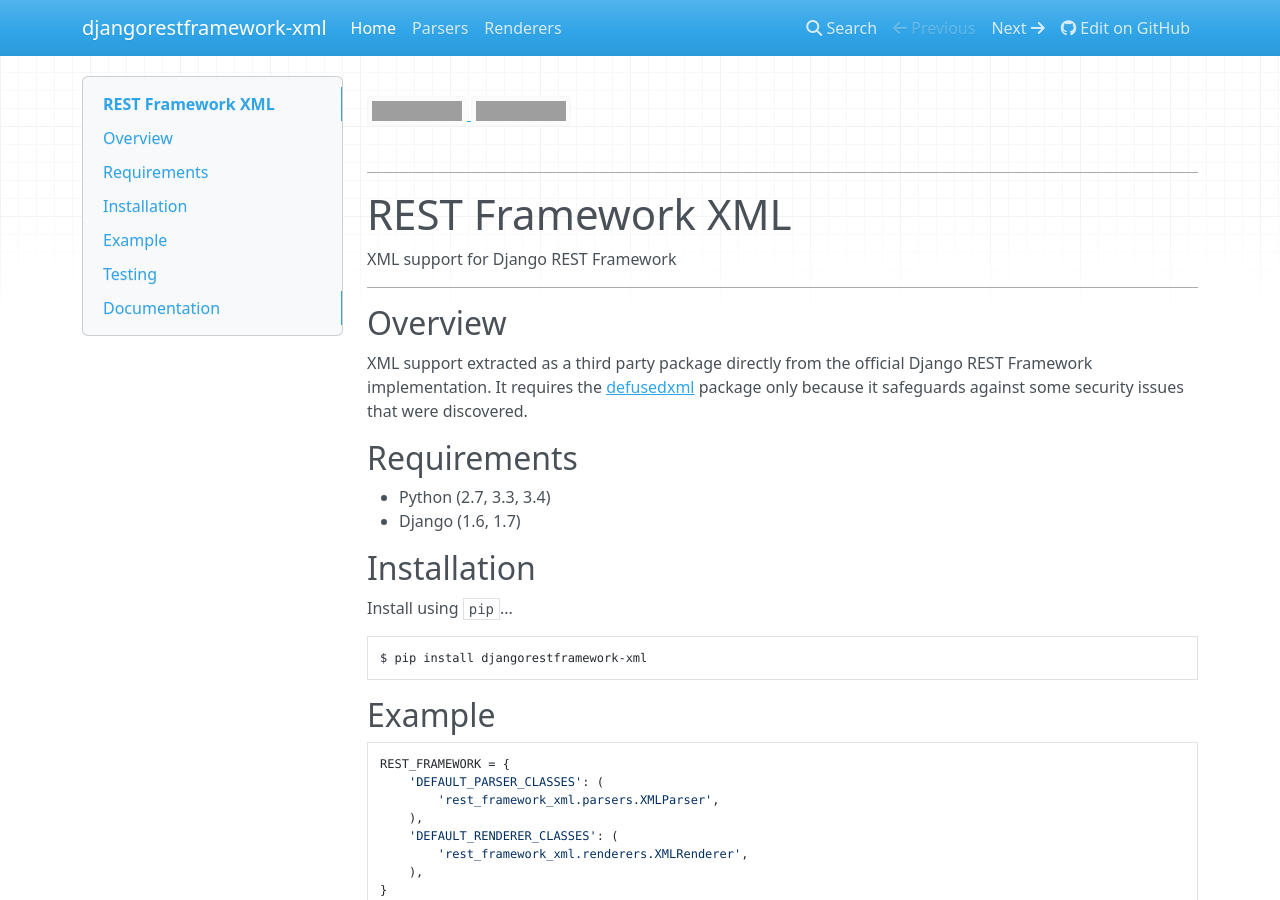
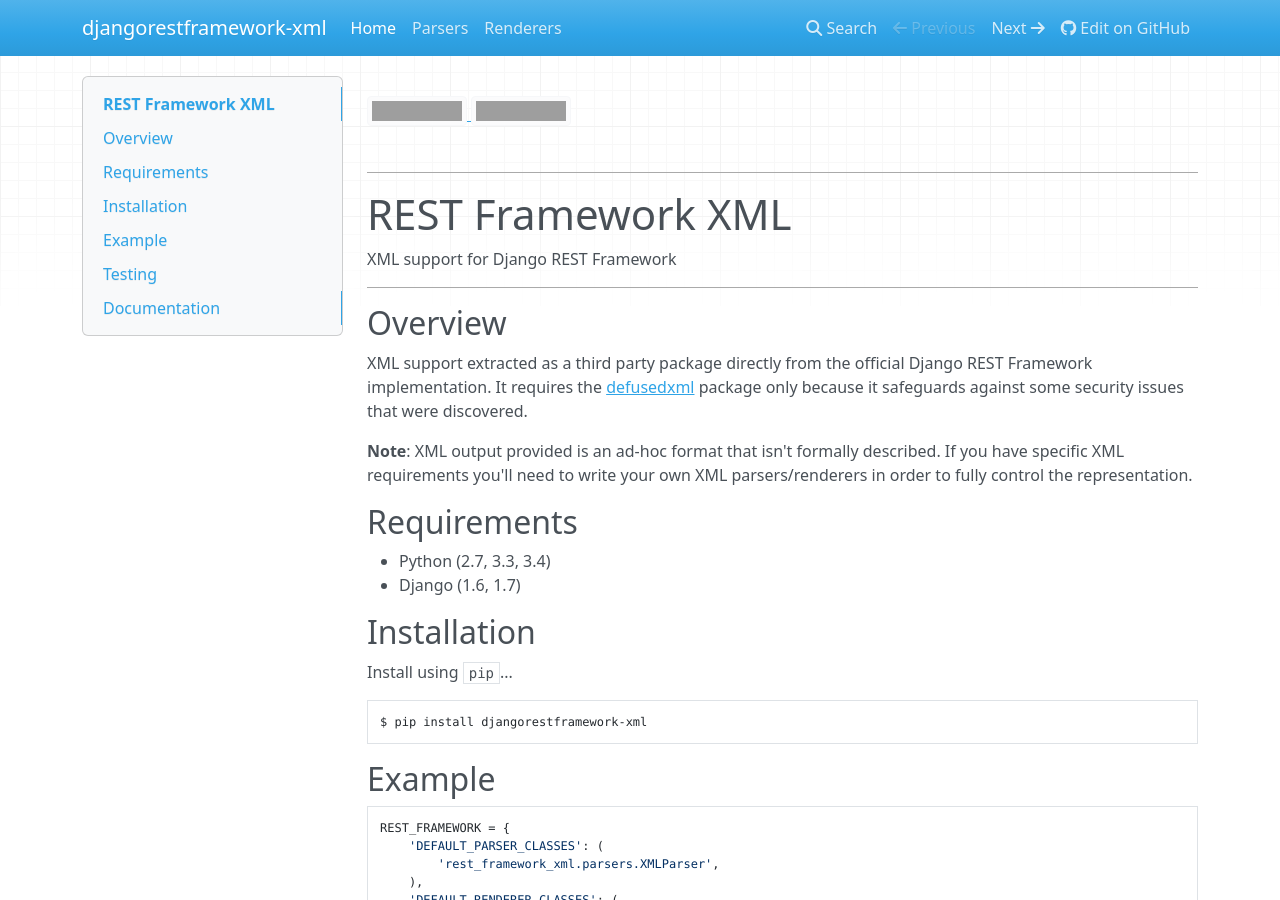
Before and after one commit to jpadilla/django-rest-framework-xml, an MkDocs documentation site: the page built from docs/index.md, in a window 1280 px wide and 900 px high. Built offline with MkDocs 1.6.1, drawn with Linux system fonts in a browser that asks for light colours; nearby versions of some CDN libraries; grey boxes are pictures that could not be loaded.

Commit message:
Add note about output format

```diff
--- a/docs/index.md
+++ b/docs/index.md
@@ -18,6 +18,8 @@
 ## Overview
 
 XML support extracted as a third party package directly from the official Django REST Framework implementation. It requires the [defusedxml][defusedxml] package only because it safeguards against some security issues that were discovered.
+
+**Note**: XML output provided is an ad-hoc format that isn't formally described. If you have specific XML requirements you'll need to write your own XML parsers/renderers in order to fully control the representation.
 
 ## Requirements
 
```
Also changed, not shown: README.md (+2 -0 lines).
